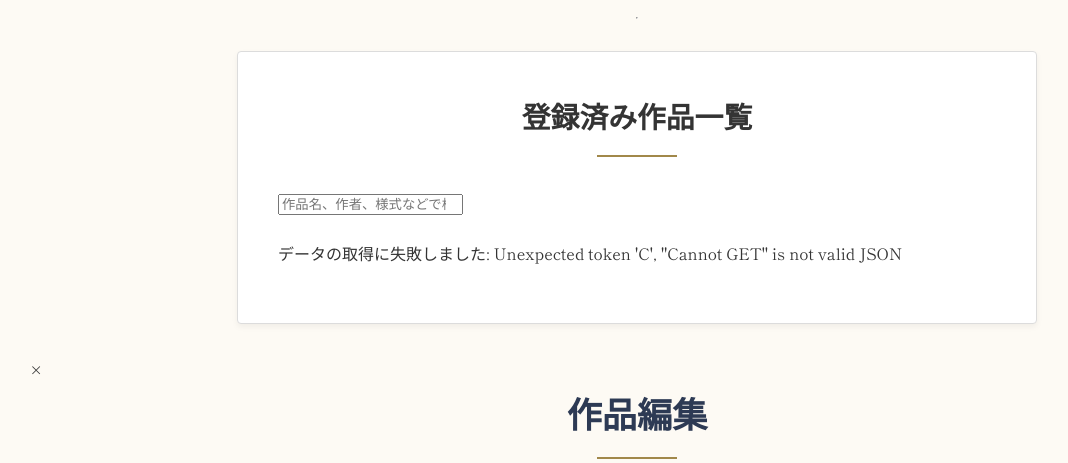
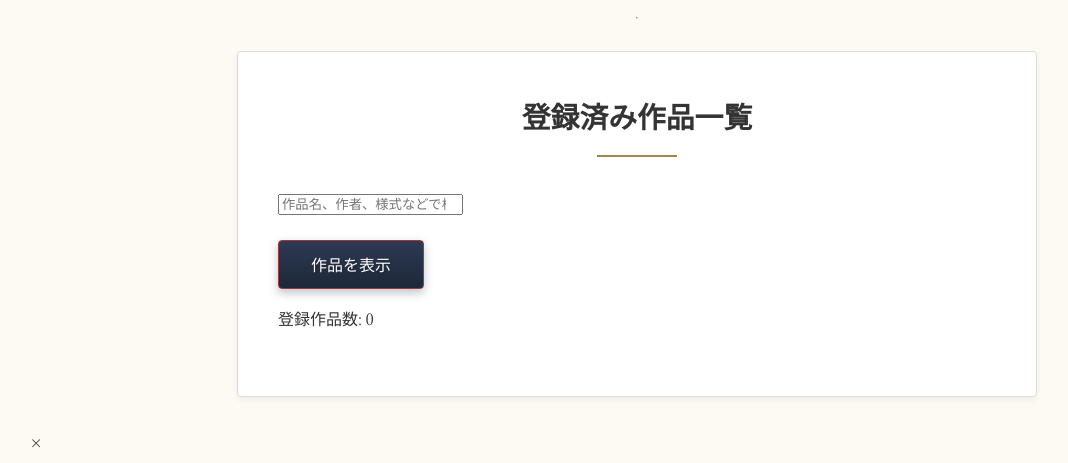
Before and after one commit to kogi496no-cpu/art_quiz_app, a FastAPI app: template templates/artworks.html in a window 1280 px wide. Shown: the part 1035-1498 px from the top of the page, without its empty margins (3-1071 px from the left). Run offline with FastAPI, Linux system fonts and the light colour scheme; the template is opened without the code that fills it: most values are stand-ins (such as "Sample title", 1, 10 or a date in 2020).

Commit message:
デフォルトの登録ページではデータを非表示にしている

```diff
--- a/static/script.js
+++ b/static/script.js
@@ -18,7 +18,14 @@ document.addEventListener('DOMContentLoaded', function() {
     }
     // 作品管理ページでのみ実行
     if (document.getElementById('artworks-list')) {
-        loadArtworks();
+        // ボタンクリックで作品を読み込むように変更
+        const loadBtn = document.getElementById('load-artworks-btn');
+        if (loadBtn) {
+            loadBtn.addEventListener('click', () => {
+                loadArtworks();
+                loadBtn.style.display = 'none'; // ボタンを非表示にする
+            });
+        }
     }
 });
 
@@ -90,7 +97,9 @@ async function handleUploadSubmit(e) {
 // 作品一覧読込
 async function loadArtworks(searchQuery = '') {
     const artworksArea = document.getElementById('artworks-list');
+    const artworkCountSpan = document.getElementById('artwork-count');
     if (!artworksArea) return;
+
     try {
         const url = new URL(`/api/${currentGenre}/artworks`, window.location.origin);
         if (searchQuery) {
@@ -100,8 +109,18 @@ async function loadArtworks(searchQuery = '') {
         const res = await fetch(url);
         const data = await res.json();
 
+        // 検索クエリがない場合のみ作品数を更新
+        if (searchQuery === '' && artworkCountSpan) {
+            artworkCountSpan.textContent = data.artworks.length;
+        }
+
         if (data.artworks.length === 0) {
-            artworksArea.innerHTML = '<p>該当する作品がありません。</p>';
+            // 検索結果が0件の場合と初期状態で0件の場合でメッセージを分ける
+            if (searchQuery !== '') {
+                artworksArea.innerHTML = '<p>該当する作品がありません。</p>';
+            } else {
+                artworksArea.innerHTML = '<p>登録されている作品はありません。</p>';
+            }
             return;
         }
         const tableContainer = document.createElement('div');
--- a/templates/artworks.html
+++ b/templates/artworks.html
@@ -49,6 +49,10 @@
             <input type="search" id="search-input" placeholder="作品名、作者、様式などで検索..." class="form-control">
           </form>
         </div>
+        <div class="artwork-controls mb-3">
+          <button id="load-artworks-btn" class="btn btn-primary">作品を表示</button>
+          <p class="artwork-count-display">登録作品数: <span id="artwork-count">0</span></p>
+        </div>
         <div id="artworks-list"></div>
     </section>
   </div>
```
